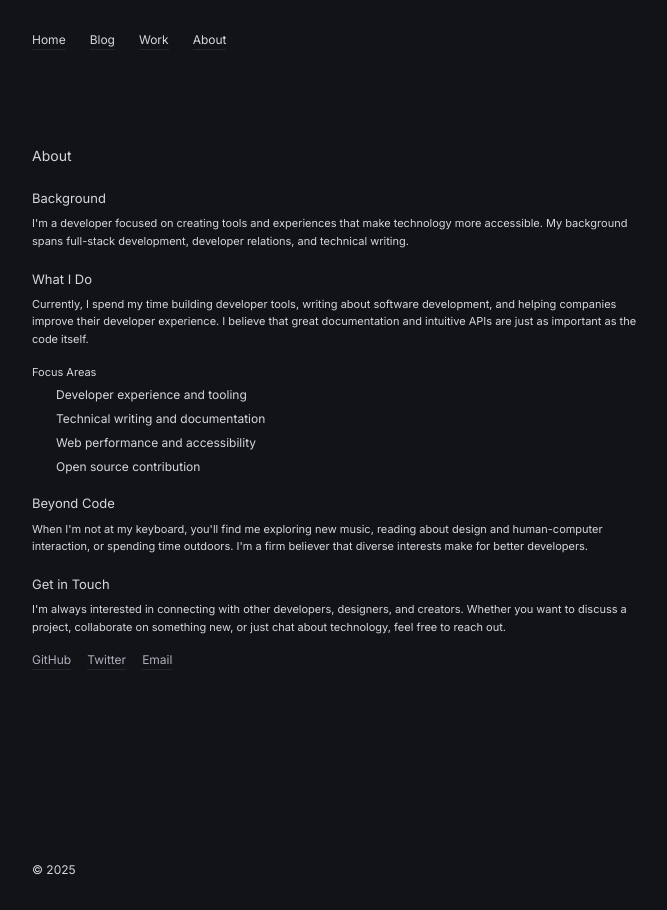
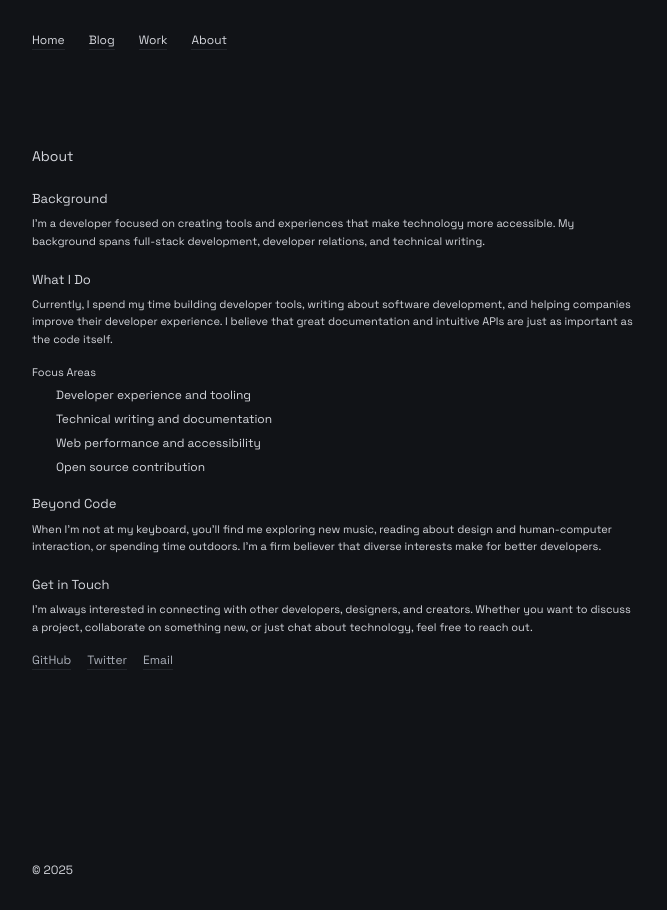
Before and after one commit to zhravan/zen-mdx-blog, a Next.js app: page /about in a window 1280 px wide. Shown: the whole page, without its empty margins (304-971 px from the left). Built offline with nearby package versions, Linux system fonts and the light colour scheme.

Commit message:
feat: update typography to use Space Grotesk font

```diff
--- a/app/globals.css
+++ b/app/globals.css
@@ -24,7 +24,7 @@
   --font-size-base: 0.9375rem;
   --font-size-lg: 1rem;
 
-  --font-family-sans: 'Inter', system-ui, sans-serif;
+  --font-family-sans: 'Space Grotesk', system-ui, sans-serif;
 }
 
 * {
--- a/app/layout.tsx
+++ b/app/layout.tsx
@@ -1,10 +1,10 @@
 import './globals.css';
 import type { Metadata } from 'next';
-import { Inter } from 'next/font/google';
+import { Space_Grotesk } from 'next/font/google';
 import { Analytics } from '@vercel/analytics/react';
 import Link from 'next/link';
 
-const inter = Inter({ subsets: ['latin'] });
+const spaceGrotesk = Space_Grotesk({ subsets: ['latin'] });
 
 export const metadata: Metadata = {
   metadataBase: new URL('https://next-mdx-blog.vercel.app'),
@@ -31,7 +31,7 @@ export default function RootLayout({
   children: React.ReactNode;
 }>) {
   return (
-    <html lang="en" className={inter.className}>
+    <html lang="en" className={spaceGrotesk.className}>
       <body className="antialiased">
         <div className="min-h-screen" style={{ backgroundColor: 'var(--color-background)' }}>
           <nav>
```
Also changed, not shown: app/blog/welcome/page.mdx (line endings or trailing spaces).
